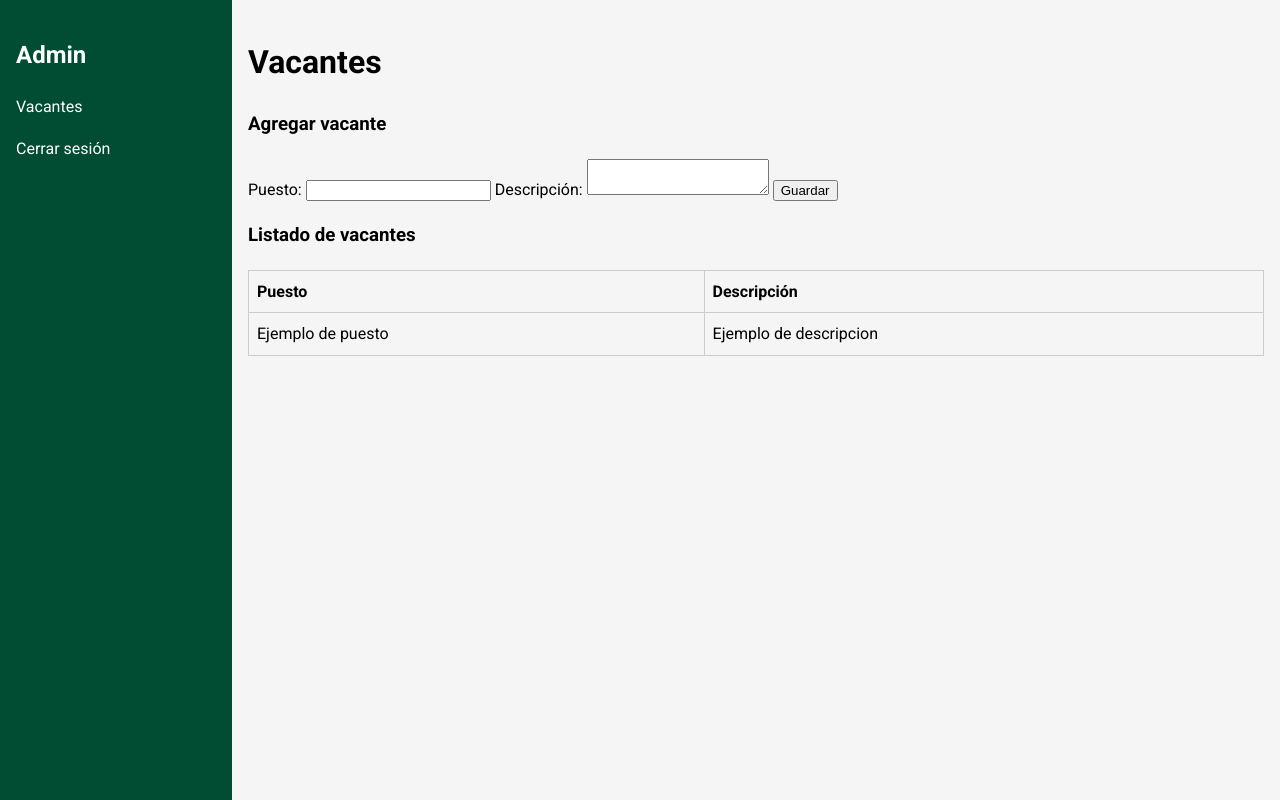
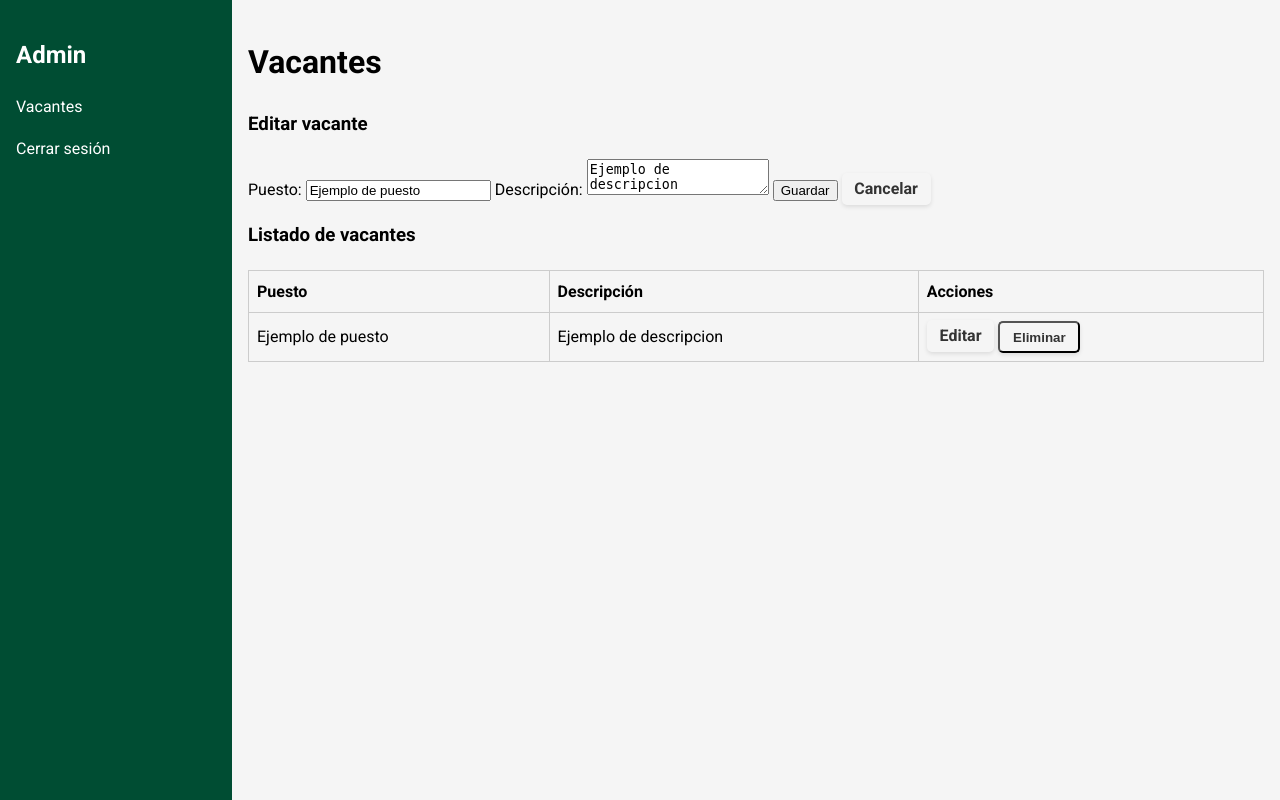
Before and after one commit to ALEXSTR19/Sitio-Pemex, a PHP site: page /dashboard.php?edit_id=1 in a window 1280 px wide. Run offline with PHP 8.4, Linux system fonts and the light colour scheme; a user stored in the database is signed in; data comes from the database, SQL or seed files in the repository.

Commit message:
Add edit and delete options for admin

```diff
--- a/dashboard.php
+++ b/dashboard.php
@@ -6,15 +6,39 @@ if (!isset($_SESSION['usuario_id'])) {
 }
 require_once 'conexion.php';
 
-if ($_SERVER['REQUEST_METHOD'] === 'POST' && isset($_POST['puesto'], $_POST['descripcion'])) {
-    $puesto = trim($_POST['puesto']);
-    $descripcion = trim($_POST['descripcion']);
-    $stmt = $conn->prepare("INSERT INTO vacantes (puesto, descripcion) VALUES (?, ?)");
-    $stmt->bind_param('ss', $puesto, $descripcion);
-    $stmt->execute();
+$edit_vacante = null;
+
+if ($_SERVER['REQUEST_METHOD'] === 'POST') {
+    if(isset($_POST['accion']) && $_POST['accion'] === 'editar' && isset($_POST['id'], $_POST['puesto'], $_POST['descripcion'])) {
+        $id = intval($_POST['id']);
+        $puesto = trim($_POST['puesto']);
+        $descripcion = trim($_POST['descripcion']);
+        $stmt = $conn->prepare('UPDATE vacantes SET puesto=?, descripcion=? WHERE id=?');
+        $stmt->bind_param('ssi', $puesto, $descripcion, $id);
+        $stmt->execute();
+    } elseif(isset($_POST['accion']) && $_POST['accion'] === 'eliminar' && isset($_POST['id'])) {
+        $id = intval($_POST['id']);
+        $stmt = $conn->prepare('DELETE FROM vacantes WHERE id=?');
+        $stmt->bind_param('i', $id);
+        $stmt->execute();
+    } elseif(isset($_POST['puesto'], $_POST['descripcion'])) {
+        $puesto = trim($_POST['puesto']);
+        $descripcion = trim($_POST['descripcion']);
+        $stmt = $conn->prepare('INSERT INTO vacantes (puesto, descripcion) VALUES (?, ?)');
+        $stmt->bind_param('ss', $puesto, $descripcion);
+        $stmt->execute();
+    }
 }
 
-$vacantes = $conn->query('SELECT puesto, descripcion FROM vacantes');
+if(isset($_GET['edit_id'])) {
+    $id = intval($_GET['edit_id']);
+    $stmt = $conn->prepare('SELECT id, puesto, descripcion FROM vacantes WHERE id=?');
+    $stmt->bind_param('i', $id);
+    $stmt->execute();
+    $edit_vacante = $stmt->get_result()->fetch_assoc();
+}
+
+$vacantes = $conn->query('SELECT id, puesto, descripcion FROM vacantes');
 ?>
 <!DOCTYPE html>
 <html lang="es">
@@ -35,23 +59,38 @@ $vacantes = $conn->query('SELECT puesto, descripcion FROM vacantes');
     <main class="dashboard-content">
         <h1 id="vacantes">Vacantes</h1>
         <section>
-            <h3>Agregar vacante</h3>
+            <h3><?php echo $edit_vacante ? 'Editar vacante' : 'Agregar vacante'; ?></h3>
             <form method="POST" action="dashboard.php">
+                <?php if($edit_vacante): ?>
+                    <input type="hidden" name="accion" value="editar">
+                    <input type="hidden" name="id" value="<?php echo $edit_vacante['id']; ?>">
+                <?php endif; ?>
                 <label for="puesto_nuevo">Puesto:</label>
-                <input type="text" id="puesto_nuevo" name="puesto" required>
+                <input type="text" id="puesto_nuevo" name="puesto" required value="<?php echo $edit_vacante ? htmlspecialchars($edit_vacante['puesto']) : ''; ?>">
                 <label for="descripcion_nueva">Descripci&oacute;n:</label>
-                <textarea id="descripcion_nueva" name="descripcion" required></textarea>
+                <textarea id="descripcion_nueva" name="descripcion" required><?php echo $edit_vacante ? htmlspecialchars($edit_vacante['descripcion']) : ''; ?></textarea>
                 <button type="submit">Guardar</button>
+                <?php if($edit_vacante): ?>
+                    <a class="btn-vacantes" href="dashboard.php">Cancelar</a>
+                <?php endif; ?>
             </form>
         </section>
         <section>
             <h3>Listado de vacantes</h3>
             <table class="vacantes-table">
-                <tr><th>Puesto</th><th>Descripci&oacute;n</th></tr>
+                <tr><th>Puesto</th><th>Descripci&oacute;n</th><th>Acciones</th></tr>
                 <?php while($row = $vacantes->fetch_assoc()): ?>
                 <tr>
                     <td><?php echo htmlspecialchars($row['puesto']); ?></td>
                     <td><?php echo htmlspecialchars($row['descripcion']); ?></td>
+                    <td>
+                        <a class="btn-vacantes" href="dashboard.php?edit_id=<?php echo $row['id']; ?>">Editar</a>
+                        <form method="POST" action="dashboard.php" style="display:inline;">
+                            <input type="hidden" name="accion" value="eliminar">
+                            <input type="hidden" name="id" value="<?php echo $row['id']; ?>">
+                            <button type="submit" class="btn-vacantes" onclick="return confirm('¿Eliminar vacante?');">Eliminar</button>
+                        </form>
+                    </td>
                 </tr>
                 <?php endwhile; ?>
             </table>
```
Also changed, not shown: README.md.
